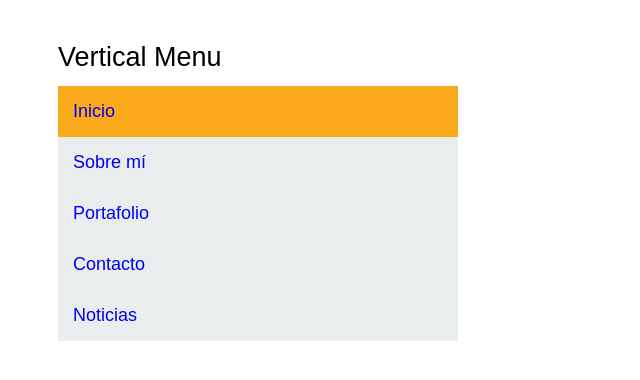
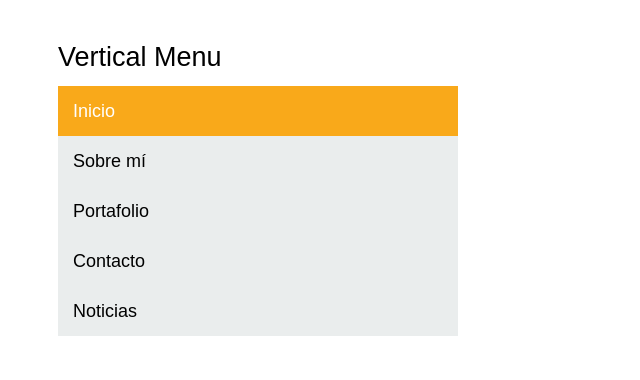
Before and after one commit to victorialung/vertical-menu, a plain HTML site: page index.html in a window 1280 px wide. Shown: the top 380 px of the page, without its empty margins (0-640 px from the left). Drawn offline with Linux system fonts and the light colour scheme; a web font is replaced by a local one.

Commit message:
modificacion carpeta js, hoja css terminada e index indentado

```diff
--- a/css/style.css
+++ b/css/style.css
@@ -1,9 +1,6 @@
 *{
     box-sizing: border-box;
 }
-
-
-
 
 #head_menu {
     position: relative;
@@ -13,34 +10,40 @@
     font-size: 18px;
 }
 
+h1 {
+    font-weight: normal;
+}
+
 #main_menu {
     position: relative;
     bottom: 10px;
 }
 
 .start_menu {
+    background-color: rgb(249, 169, 26);
     width: 400px;
-    padding: 15px;
-    color: white;
-    background-color: rgb(249, 169, 26);
 }
 
-h1{
-    font-weight: normal;
+a {
+    text-decoration: none;
+    display: block;
     width: 400px;
+    height: 50px;
+    padding: 15px;
 }
 
 .grey_box{
     width: 400px;
-    padding: 15px;
     background-color: rgb(234,237,237);
-    color: black;
 }
 
-a{
-    text-decoration: none;
+.grey_box a{
+    color:black;
 }
 
+.start_menu a{
+    color: white;
+}
 
 .grey_box:hover{
     background: rgb(204, 209, 209);
@@ -53,6 +56,8 @@ a{
 .start_menu:hover {
     background: rgb(204, 209, 209);
 }
-.start_menu:active {
+
+.start_menu :active {
     background: rgb(112, 113, 124);
+    color: black;
 }
--- a/index.html
+++ b/index.html
@@ -32,5 +32,6 @@
                     </div>
                 </div>
             </nav>
+        <script type ="text/javascript" src="js/app.js"></script>
     </body>
 </html>
--- a/js/app.js
+++ b/js/app.js
@@ -0,0 +1 @@
+alert("Welcome to this Vertical Menu");
```
Lines whose indentation alone changed are shown as unchanged.
